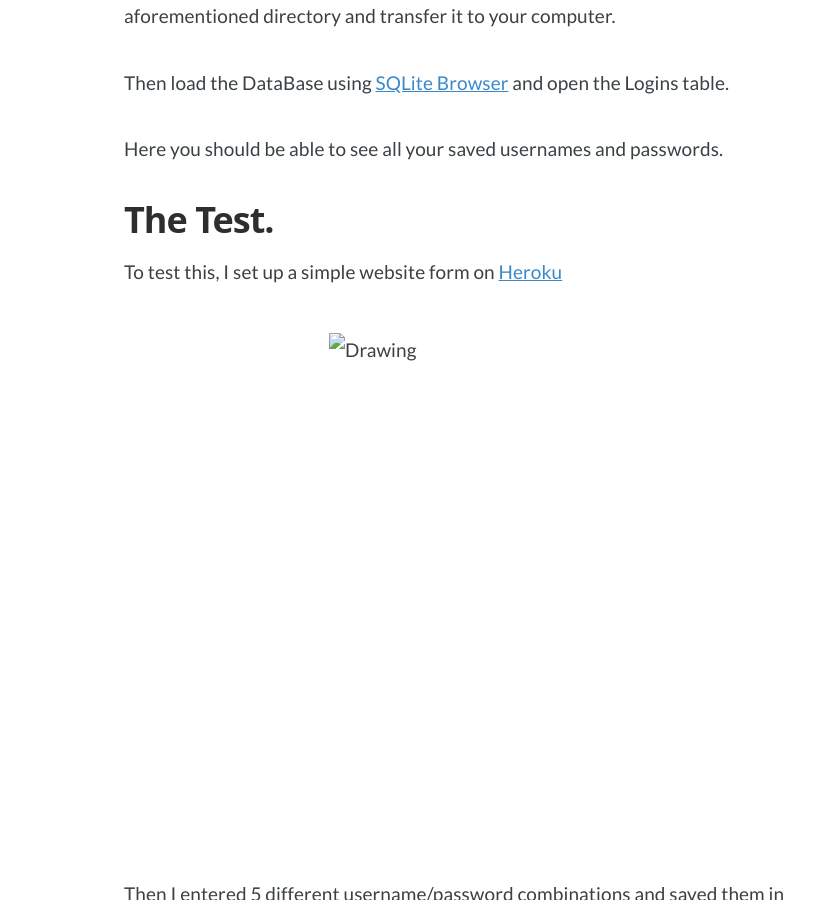
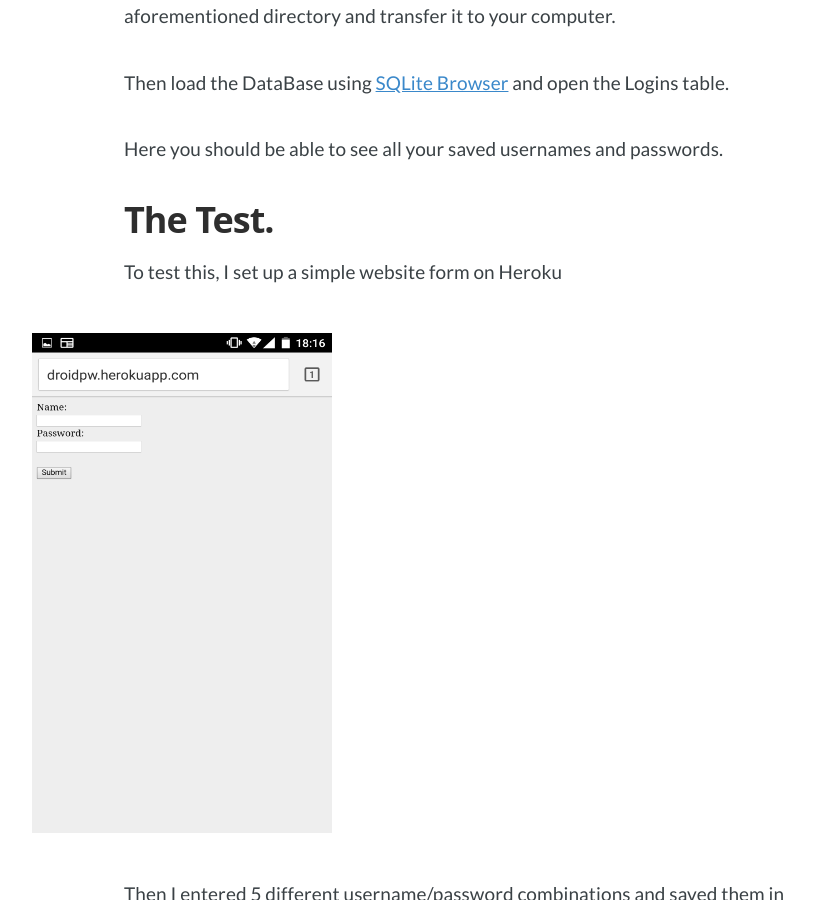
Before and after one commit to hassaanaliw/blog, a Jekyll site: the page built from _posts/2015-01-03-how-secure-are-your-chrome-passwords-on-android.md, in a window 1280 px wide and 900 px high, scrolled down 2505 px. Shown: the whole window, without its empty margins (161-975 px from the left). Built offline with Jekyll 4.4.1, drawn with Linux system fonts in a browser that asks for light colours; Markdown is read by kramdown in place of the engine named in the settings; comment, search, counter and statistics services are not loaded.

Commit message:
Add Lost Images to Chrome Password BlogPost. Remove obsolete heroku link.

```diff
--- a/_posts/2015-01-03-how-secure-are-your-chrome-passwords-on-android.md
+++ b/_posts/2015-01-03-how-secure-are-your-chrome-passwords-on-android.md
@@ -19,7 +19,7 @@ Storage
 
 When you enter a password for a website into [Chrome on Android](https://play.google.com/store/apps/details?id=com.android.chrome&hl=en), chances are you see a prompt to save your password.
 
-<img src="/assets/article_images/Screenshot_2015-01-03-23-45-50.png " alt="Drawing" style="width: 300px; height:500px;"/>
+<img src="/assets/images/Screenshot_2015-01-03-23-45-50.png " alt="Drawing" style="width: 300px; height:500px;"/>
 
 If you click yes, Chrome will save information about the page such as the names of the form elements as well as the <strong>password</strong> to a database called __LoginData__.
 
@@ -29,7 +29,7 @@ The full path to the database is:
 
 >/data/data/com.android.chrome/app_chrome/Default/Login Data
 
-<img src="/assets/article_images/Screenshot_2015-01-03-23-10-48.png" style="width:300px; height:500px; " />
+<img src="/assets/images/Screenshot_2015-01-03-23-10-48.png" style="width:300px; height:500px; " />
 
 ##The Problem
 
@@ -47,9 +47,9 @@ Here you should be able to see all your saved usernames and passwords.
 
 ## The Test.
 
-To test this, I set up a simple website form on [Heroku](https://droidpw.herokuapp.com)
+To test this, I set up a simple website form on Heroku
 
-<img src="/assets/article_images/Screenshot_2015-01-04-18-16-33.png" alt="Drawing" style="width: 300px; height:500px;"/>
+<img src="/assets/images/Screenshot_2015-01-04-18-16-33.png" alt="Drawing" style="width: 300px; height:500px;"/>
 
 Then I entered 5 different username/password combinations and saved them in Chrome
 
```
Also changed, not shown: _posts/2014-07-14-scrapy-tutorial.md (+0 -1 lines), _posts/2014-10-12-building-an-xkcd-randomiser-with-flask-and-lxml.md (+0 -1 lines), _posts/2015-06-09-implementing-login-in-flask-with-flask-login.md (deleted, +0 -20 lines), assets/images/Screenshot from 2015-01-04 18-54-46.png (added), assets/images/Screenshot_2015-01-03-23-10-48.png (added), assets/images/Screenshot_2015-01-03-23-45-50.png (added), assets/images/Screenshot_2015-01-04-18-16-33.png (added).
